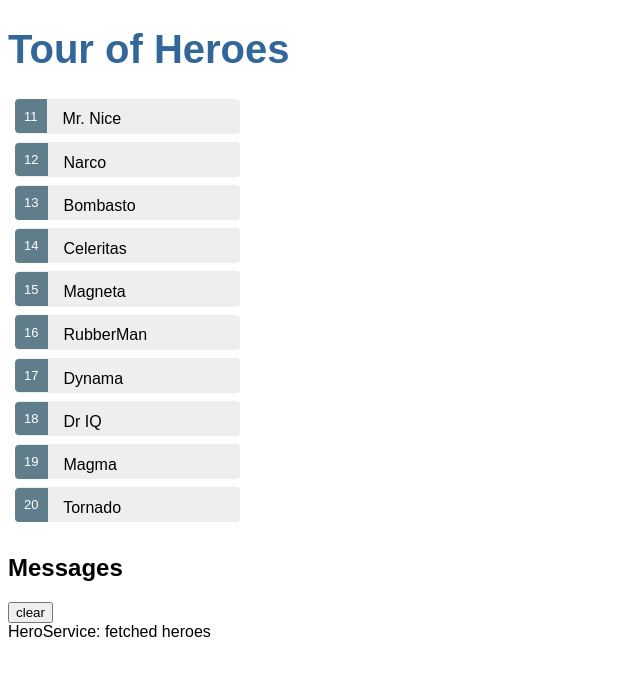
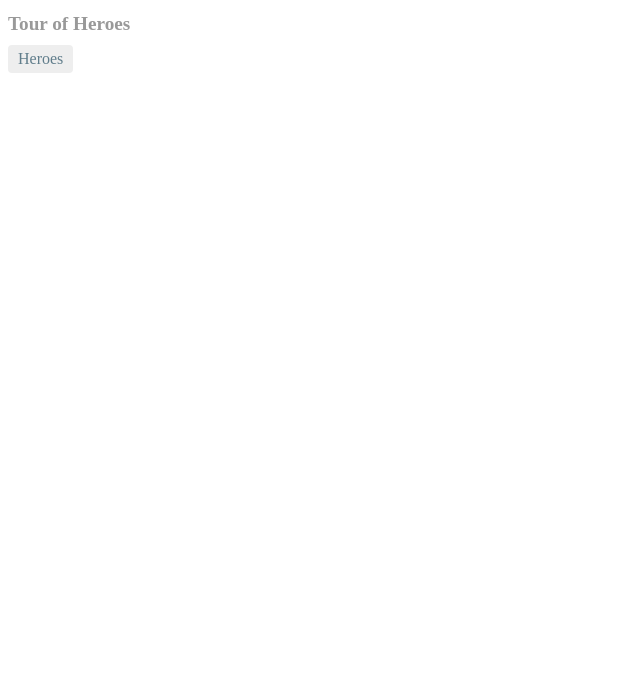
Before and after one commit to FoxGeoff/HeroesAngular6, an Angular app: page / in a window 1280 px wide. Shown: the top 676 px of the page, without its empty margins (0-640 px from the left). Built offline with nearby package versions, Linux system fonts and the light colour scheme.

Commit message:
Add routes and <router-outlet></router-outlet>

```diff
--- a/src/app/app.component.css
+++ b/src/app/app.component.css
@@ -1,22 +1,29 @@
-/* Application-wide Styles */
+/* AppComponent's private CSS styles */
 h1 {
-    color: #369;
-    font-family: Arial, Helvetica, sans-serif;
-    font-size: 250%;
-  }
-  h2, h3 {
-    color: #444;
-    font-family: Arial, Helvetica, sans-serif;
-    font-weight: lighter;
-  }
-  body {
-    margin: 2em;
-  }
-  body, input[text], button {
-    color: #888;
-    font-family: Cambria, Georgia;
-  }
-  /* everywhere else */
-  * {
-    font-family: Arial, Helvetica, sans-serif;
-  }
+  font-size: 1.2em;
+  color: #999;
+  margin-bottom: 0;
+}
+h2 {
+  font-size: 2em;
+  margin-top: 0;
+  padding-top: 0;
+}
+nav a {
+  padding: 5px 10px;
+  text-decoration: none;
+  margin-top: 10px;
+  display: inline-block;
+  background-color: #eee;
+  border-radius: 4px;
+}
+nav a:visited, a:link {
+  color: #607d8b;
+}
+nav a:hover {
+  color: #039be5;
+  background-color: #cfd8dc;
+}
+nav a.active {
+  color: #039be5;
+}
--- a/src/app/app.component.html
+++ b/src/app/app.component.html
@@ -1,3 +1,6 @@
 <h1>{{title}}</h1>
-<app-heroes></app-heroes>
+<nav>
+    <a routerLink="/heroes">Heroes</a>
+</nav>
+<router-outlet></router-outlet>
 <app-messages></app-messages>
```
Also changed, not shown: 1 other file (tests, documents, lock files or other folders).
